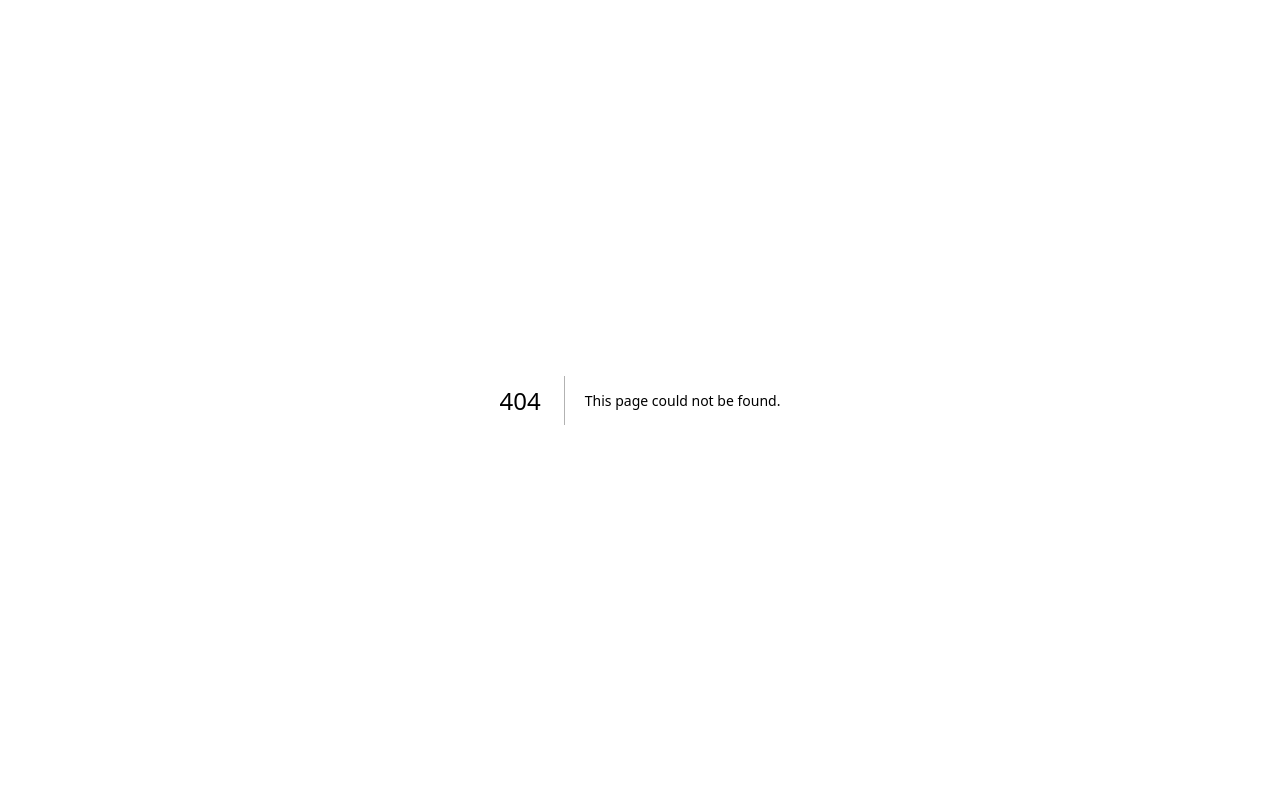
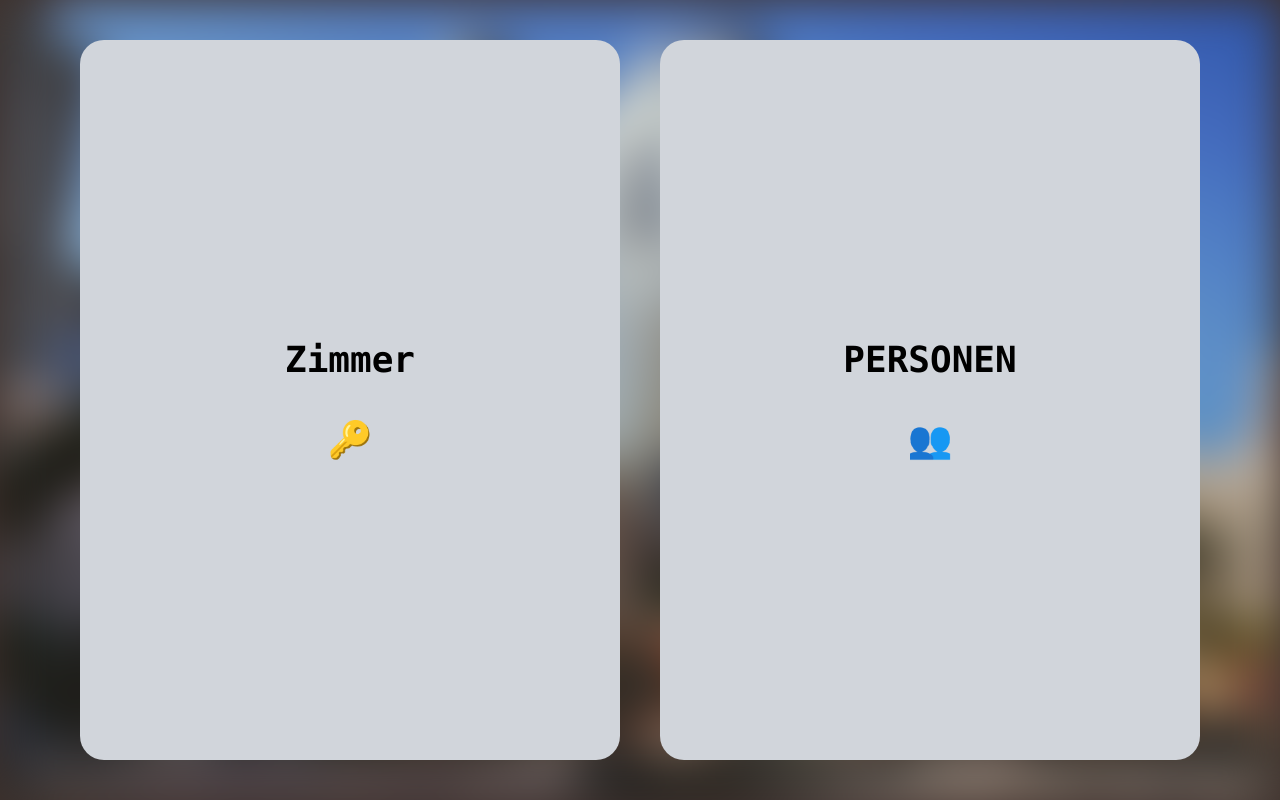
Before and after one commit to TomSnd01/hotel-management, a Next.js app: page /admin in a window 1280 px wide. Before the commit this address had no page. Built offline with nearby package versions, Linux system fonts and the light colour scheme.

Commit message:
added admin page with dashboard selection

```diff
--- /dev/null
+++ b/src/app/admin/page.jsx
@@ -0,0 +1,41 @@
+import Image from 'next/image';
+import Link from 'next/link';
+import berlinImage from '../../imgs/los-angeles.jpg';
+
+export default function Admin() {
+  return (
+    <div className={`flex justify-center items-center h-screen relative`}>
+      {/* Hintergrundbild */}
+      <Image
+        className={`absolute -z-10 blur-xl inset-0 w-full h-full object-cover`}
+        src={berlinImage}
+        alt="Los Angeles"
+      />
+
+      {/* Container für die beiden Divs */}
+      <div className={`flex w-full h-full m-10 justify-center gap-10 items-center rounded-3xl p-10`}>
+        {/* Linker Div */}
+        <Link
+          className={`w-1/2 hover:border-8 hover:border-blue-400 bg-gray-300 text-4xl h-full rounded-3xl font-bold text-center uppercase font-mono`}
+          href="/admin/rooms"
+        >
+          <button
+            className={`h-full`}
+          >
+            Zimmer<br /><br />🔑
+          </button>
+        </Link>
+
+        {/* Rechter Div */}
+        <Link
+          className={`w-1/2 hover:border-8 hover:border-blue-400 bg-gray-300 text-4xl h-full rounded-3xl font-bold text-center uppercase font-mono`}
+          href="/admin/booking"
+        >
+          <button className={`bg-gray-300 h-full font-bold text-center uppercase font-mono`}>
+            Personen<br /><br />👥
+          </button>
+        </Link>
+      </div>
+    </div>
+  );
+}
```
Also changed, not shown: src/app/admin/booking/page.js (renamed from src/app/booking/page.js), src/app/admin/rooms/page.js (renamed from src/app/rooms/page.js), src/app/globals.css (line endings or trailing spaces).
